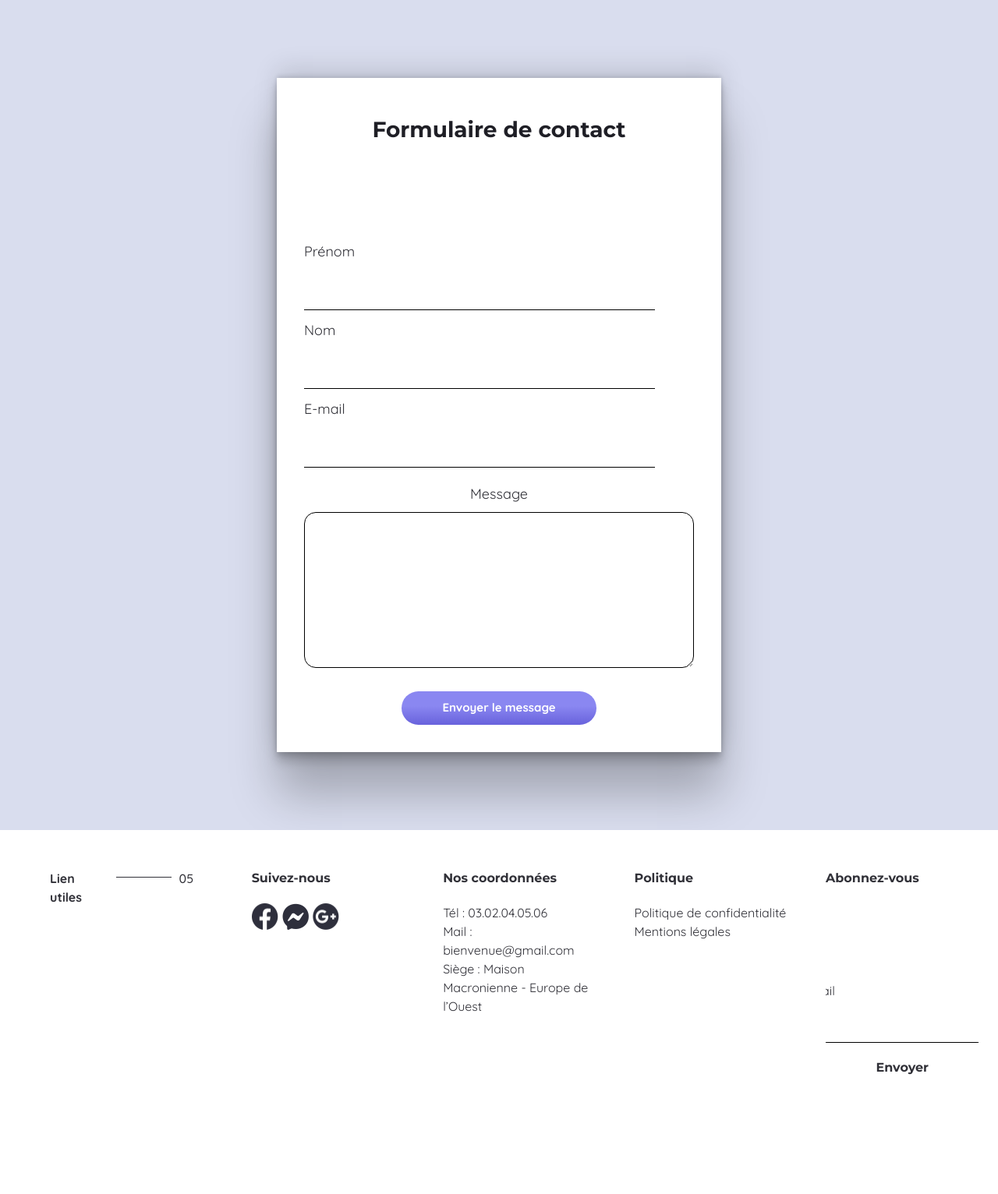
After one commit to Weylland/projet-final, a PHP site: page /page/formulaire.php in a window 1280 px wide. The commit adds this page. Shown: the whole page at 78% size. Run offline with PHP 8.4, Linux system fonts and the light colour scheme; style sheets or scripts are compiled from the project's sources.

Commit message:
Formulaire de contact
fusion fanny

```diff
--- /dev/null
+++ b/asset/css/formulaire.css
@@ -0,0 +1,147 @@
+*{
+    margin: 0;
+    padding: 0;
+
+}
+
+
+h1{
+    text-align: center;
+    font-family: 'Montserrat', sans-serif;
+    padding : 10px 0 70px 0;
+    color: rgba(31, 31,38);
+    font-weight: bold;
+    font-size: 28px;
+}
+form{
+    display: flex;
+    flex-direction: column;
+    justify-content: center;
+    align-items: center;
+    height: auto;
+    overflow-x: hidden;
+    padding: 100px 20px;
+}
+
+.formulaire{
+    display: flex;
+    flex-direction: column;
+    padding: 35px;
+    font-family: 'Quicksand', sans-serif;
+    font-size: 20px;
+    background-color: white;
+    box-shadow: rgba(0, 0, 0, 0.25) 0px 54px 55px, rgba(0, 0, 0, 0.12) 0px -12px 30px, rgba(0, 0, 0, 0.12) 0px 4px 6px, rgba(0, 0, 0, 0.17) 0px 12px 13px, rgba(0, 0, 0, 0.09) 0px -3px 5px;
+}
+
+
+.label-de-merde{
+    font-size: 18px;
+}
+
+input{
+    width: 450px;
+    margin: 10px 0;
+    padding: 10px;
+    border: none;
+    border-bottom: 1.5px solid black;
+    display: flex;
+    align-items: center;
+    -webkit-transition: 0.4s;
+    transition: 0.4s;
+}
+
+input:focus{
+    outline: none;
+    border-bottom: 1.5px solid rgb(175, 194, 253);
+    width: 500px;
+}
+
+textarea{
+    margin: 10px 0;
+    padding: 15px;
+    border-radius: 15px;
+    width: 500px;
+    height: 200px;
+    border: 1px solid black;
+}
+
+.message{
+    display: flex;
+    flex-direction: column;
+}
+
+.message label{
+    text-align: center;
+    padding-top: 10px;
+
+}
+
+.btn-formulaire{
+    font-size: 15px;
+    width: 50%;
+    background: rgb(104,98,220);
+    background: linear-gradient(0deg, rgba(104,98,220,1) 0%, rgba(138,135,241,1) 56%);
+    margin-top: 20px;
+    padding: 10px;
+    border: none;
+    border-radius: 100px;
+    font-family: 'Quicksand', sans-serif;
+    font-weight: bold;
+    color: white;
+    cursor: pointer;
+}
+
+.button-container{
+    transition: 0.2s all;
+    text-align: center;
+    display: flex;
+    justify-content: center;
+    align-items: center;
+    width: 100%;
+}
+
+.button-container:hover{
+    transform: scale(1.125);
+}
+
+
+@media screen and (max-width: 415px){
+    h1{
+        font-size: 15px;
+        padding: 10px 0 30px 0;
+    }
+
+    textarea{
+        margin: 10px 0;
+        padding: 15px;
+        border-radius: 15px;
+        width:120px;
+        height: 150px;
+    }
+
+
+    input{
+        width: 120px;
+        margin: 10px 0;
+
+    }
+
+    input:focus{
+        display: none;
+    }
+
+    label{
+        font-size: 15px;
+        padding:  10px 0;
+    }
+
+    .formulaire{
+        padding: 10px;
+        box-shadow: rgba(17, 17, 26, 0.1) 0px 4px 16px, rgba(17, 17, 26, 0.1) 0px 8px 24px, rgba(17, 17, 26, 0.1) 0px 16px 56px;
+    }
+
+    *{
+        display: block;
+        margin: auto;
+    }
+}
--- a/asset/css/main.css
+++ b/asset/css/main.css
@@ -6,3 +6,4 @@
 @import url('inscription.css');
 @import url('welcome.css');
 @import url('footer.css');
+@import url('formulaire.css');
--- /dev/null
+++ b/page/formulaire.php
@@ -0,0 +1,33 @@
+<?php
+include 'include/header.php';
+?>
+
+<form action="" method="POST">
+    <section class= "formulaire">
+    <h1>Formulaire de contact</h1>
+    <div>
+        <label class="label-de-merde" for="prenom">Prénom</label>
+    <input type="text" id="prenom" name="user">
+    </div>
+    <div>
+        <label class="label-de-merde" for="nom">Nom</label>
+        <input type="text" id="nom" name="user_name">
+    </div>
+    <div>
+        <label class="label-de-merde" for="mail">E-mail</label>
+        <input type="email" id="mail" name="user_mail">
+    </div>
+    <div class="message">
+        <label class="label-de-merde" for ="message">Message</label>
+        <textarea id="msg" name="user_message"></textarea>
+    </div>
+
+    <div class="button-container">
+        <button class= "btn-formulaire" type="submit">Envoyer le message</button>
+    </div>
+    </section>
+</form>
+
+<?php
+include 'include/footer.php';
+?>
```
